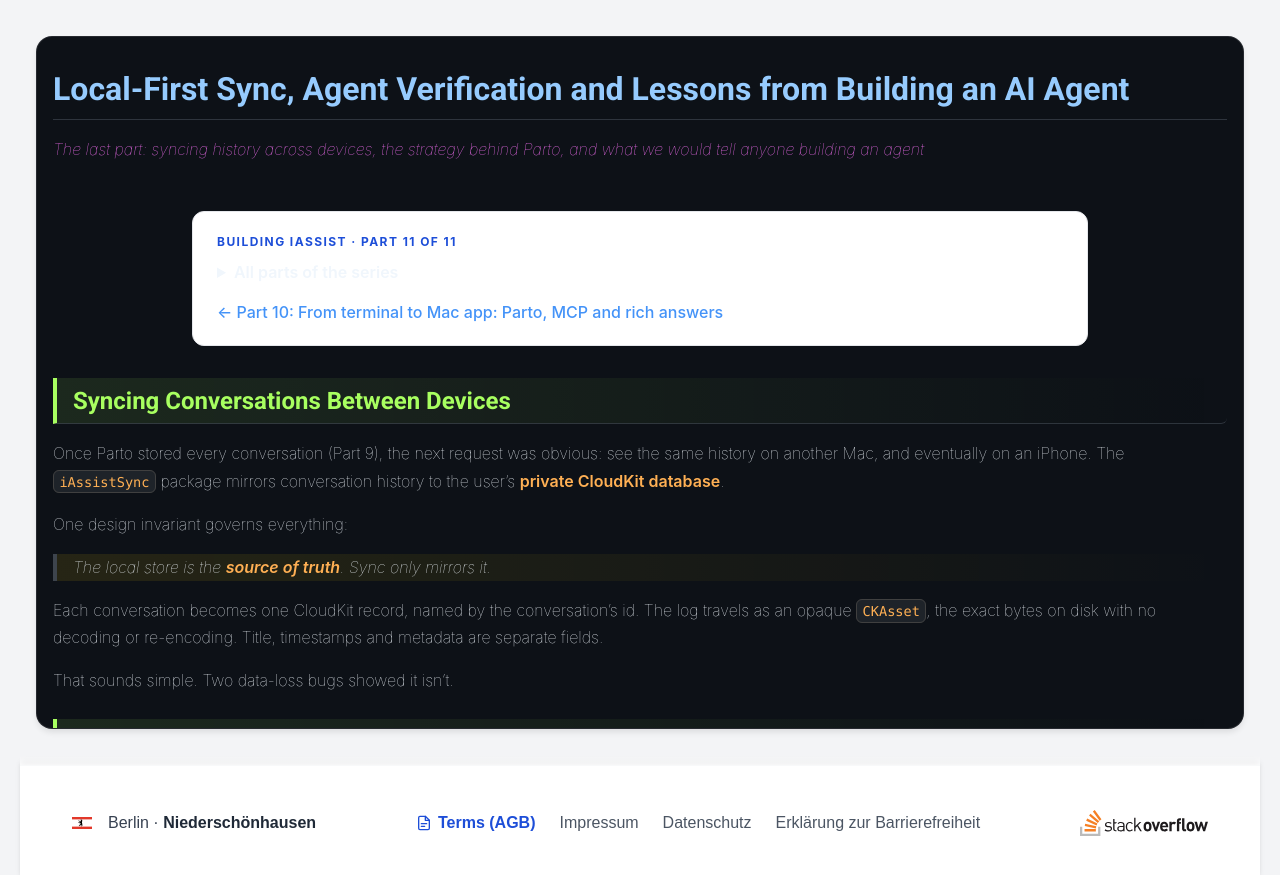
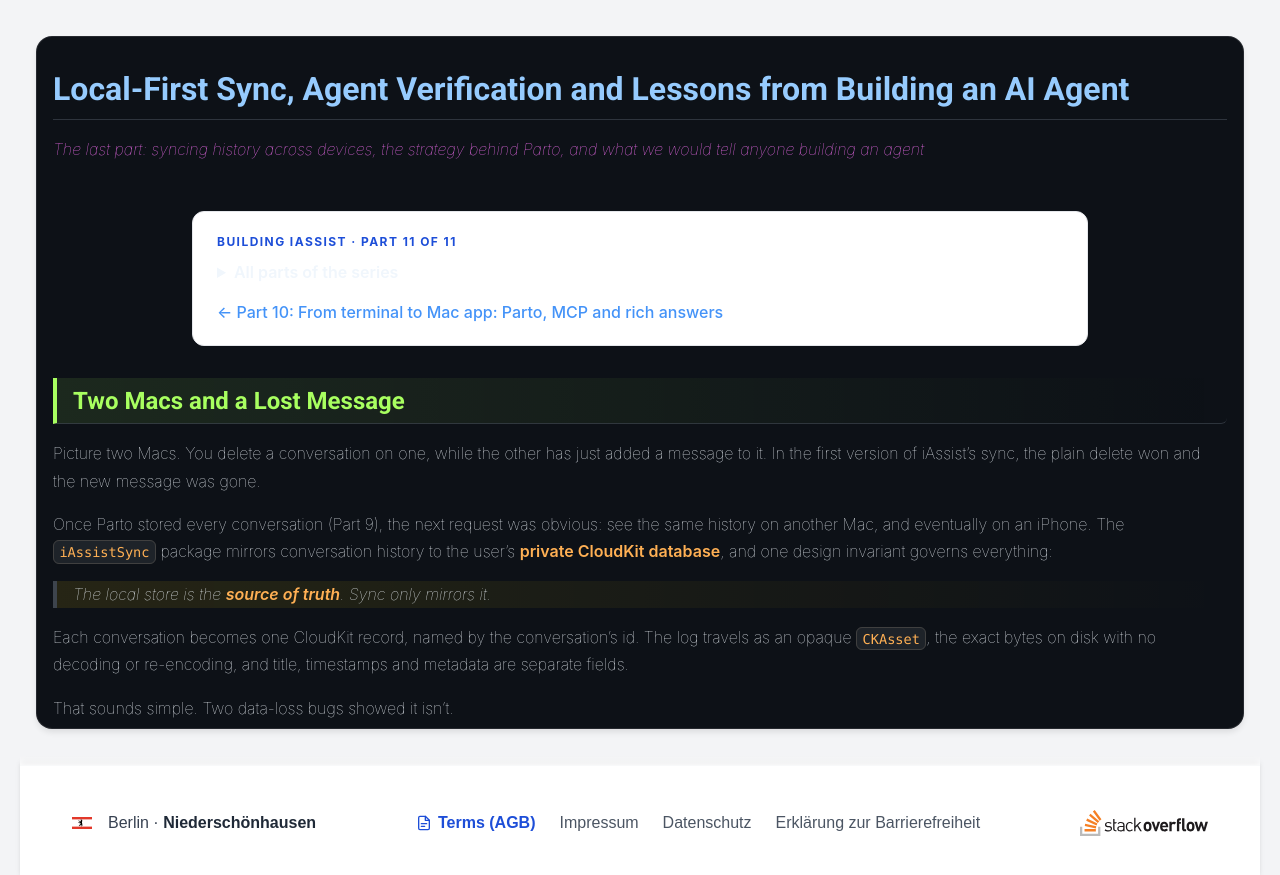
Before and after one commit to congruent-tech/congruent-tech.github.io, a Jekyll site: the page built from en/insights/ai/building-iassist/11-sync-strategy-and-lessons.markdown, in a window 1280 px wide. Shown: the top 875 px of the page. Built offline with Jekyll 4.4.1, drawn with Linux system fonts in a browser that asks for light colours; nearby versions of some CDN libraries; a style sheet for code colours, icons or effects is not loaded.

Commit message:
Rewrite Building iAssist part 11 for a more engaging read
Co-Authored-By: Claude Opus 5.5 <noreply@anthropic.com>

````diff
--- a/en/insights/ai/building-iassist/11-sync-strategy-and-lessons.markdown
+++ b/en/insights/ai/building-iassist/11-sync-strategy-and-lessons.markdown
@@ -16,23 +16,21 @@ description: "CloudKit sync with tombstones and hybrid logical clocks, why verif
 
 {% include iassist-series-nav.html %}
 
-## Syncing Conversations Between Devices
+## Two Macs and a Lost Message
 
-Once Parto stored every conversation (Part 9), the next request was obvious: see the same history on another Mac, and eventually on an iPhone. The `iAssistSync` package mirrors conversation history to the user's **private CloudKit database**.
+Picture two Macs. You delete a conversation on one, while the other has just added a message to it. In the first version of iAssist's sync, the plain delete won and the new message was gone.
 
-One design invariant governs everything:
+Once Parto stored every conversation (Part 9), the next request was obvious: see the same history on another Mac, and eventually on an iPhone. The `iAssistSync` package mirrors conversation history to the user's **private CloudKit database**, and one design invariant governs everything:
 
 > The local store is the **source of truth**. Sync only mirrors it.
 
-Each conversation becomes one CloudKit record, named by the conversation's id. The log travels as an opaque `CKAsset`, the exact bytes on disk with no decoding or re-encoding. Title, timestamps and metadata are separate fields.
+Each conversation becomes one CloudKit record, named by the conversation's id. The log travels as an opaque `CKAsset`, the exact bytes on disk with no decoding or re-encoding, and title, timestamps and metadata are separate fields.
 
 That sounds simple. Two data-loss bugs showed it isn't.
 
 ## Bug 1: Deletes That Destroy Newer Edits
 
-The first version deleted the cloud record when you deleted a conversation. Picture two Macs: you delete a conversation on one, while the other has just added a message to it. The plain delete wins and the new message is lost.
-
-The fix: a delete is a **tombstone**, a record with a `deletedAt` timestamp and no log. It goes through the same conflict rules as an edit:
+The fix for our two Macs: a delete becomes a **tombstone**, a record with a `deletedAt` timestamp and no log, and it goes through the same conflict rules as an edit:
 
 - A tombstone deletes locally **only if it is strictly newer** than the local edit.
 - Otherwise the edit wins and is pushed again, bringing the conversation back.
@@ -41,9 +39,9 @@ The fix: a delete is a **tombstone**, a record with a `deletedAt` timestamp and
 
 ## Bug 2: "Same Second" Is Not "Same Time"
 
-Conflicts are resolved by **last writer wins**. But what if two devices edit within the same second? The first fix broke the tie by comparing content hashes. A second adversarial review re-opened the bug with one sentence: *hash magnitude is not recency*. The tie was broken consistently, but not correctly. An older edit could beat a newer one.
+Conflicts are resolved by **last writer wins**. But what if two devices edit within the same second? The first fix broke the tie by comparing content hashes, and a second adversarial review re-opened the bug with one sentence: *hash magnitude is not recency*. The tie was being broken consistently, but not correctly, so an older edit could beat a newer one.
 
-The real fix is a **Hybrid Logical Clock** (HLC) per conversation. An HLC combines wall-clock time with a logical counter, so it moves forward even when two events share a timestamp, or when device clocks disagree slightly. Conflicts are now ordered by:
+The real fix is a **Hybrid Logical Clock** (HLC) per conversation. An HLC combines wall-clock time with a logical counter, so it moves forward even when two events share a timestamp or device clocks disagree slightly. Conflicts are now ordered by:
 
 ```text
 OrderingKey = (hlc, isLive, contentHash)
@@ -65,13 +63,13 @@ A critical analysis concluded that the goal is sound but two pieces don't work a
 - **Idle auto-claim** (any free Mac takes the job) was replaced by explicit ownership and approval by a present human. An agent with shell access shouldn't start work nobody is watching.
 - **Using an iCloud Drive folder as the working directory** was replaced by binding the job to a local folder on the Mac when it's claimed.
 
-There was also a deeper issue. A work queue makes the cloud an authoritative upstream, which turns the local-first invariant on its head. Claiming a job needs compare-and-swap semantics ("set status to processing only if it's still pending"), not last-writer-wins. The resulting roadmap starts small: first harden Mac-to-Mac sync, then a **read-only** iPhone viewer, and only then a queue.
+There was a deeper issue too. A work queue makes the cloud an authoritative upstream, which turns the local-first invariant on its head, and claiming a job needs compare-and-swap semantics ("set status to processing only if it's still pending"), not last-writer-wins. So the roadmap starts small: first harden Mac-to-Mac sync, then a **read-only** iPhone viewer, and only then a queue.
 
 ## The Strategy: Verification, Not Speed
 
-A Mac coding agent competes with very well-funded tools. Why would anyone use Parto? A strategy analysis tested three theses on their own:
+A Mac coding agent competes with very well-funded tools, so why would anyone use Parto? A strategy analysis tested three theses on their own, and each one failed:
 
-- **Speed through self-hosted open-weight models.** Renting GPUs doesn't beat buying tokens for one developer. The best open coding models are huge and need multi-GPU servers.
+- **Speed through self-hosted open-weight models.** Renting GPUs doesn't beat buying tokens for one developer, and the best open coding models are huge and need multi-GPU servers.
 - **Workflows on cheap, fast models.** Others already ship parallel agents, and combinators are easy to copy.
 - **User-owned context and memory.** Valuable, but memory is quickly becoming a commodity.
 
@@ -79,15 +77,15 @@ None holds up alone. The intersection does:
 
 > A native Mac coding cockpit that runs cheap, fast, open-weight candidates, **verifies every one against your real local toolchain** (compile, type-check, test, lint), ranks them by real execution results, and shows the whole process as an inspectable, reproducible artifact you own.
 
-The key point is reliability. Per-step reliability compounds: an agent that is 90% reliable per step succeeds only about 59% of the time over five steps. Weaker models make each step less reliable, so adding more steps makes things *worse*, unless something catches the failures. A verifier that runs your real tests catches them. A cloud service doesn't have your toolchain. That's the one claim a local app can make that a cloud tool structurally can't.
+The argument comes down to arithmetic. Per-step reliability compounds: an agent that is 90% reliable per step succeeds only about 59% of the time over five steps. Weaker models make each step less reliable, so adding more steps makes things *worse*, unless something catches the failures. A verifier that runs your real tests catches them, and a cloud service doesn't have your toolchain. That's the one claim a local app can make that a cloud tool structurally can't.
 
-This connects directly to Part 8: the critic got good only when it judged **real execution evidence**. Verification is the same idea, scaled up into a product.
+It's also Part 8 all over again. The critic got good only when it judged **real execution evidence**, and verification is the same idea scaled up into a product.
 
 ## Auditing Ourselves
 
-In July 2026 a structured audit reviewed the codebase (the loop, security, tests, UX) with adversarial critics checking the conclusions. It found real problems, and fixing them became the August "loop resilience" work:
+In July 2026 a structured audit reviewed the codebase (the loop, security, tests, UX), with adversarial critics checking the conclusions. It found real problems, and fixing them became the August "loop resilience" work:
 
-- A failed turn used to **discard its whole transcript**, while its file edits stayed on disk. The conversation was silently out of sync with the filesystem. Turns now preserve their work on failure and report an honest outcome.
+- A failed turn used to **discard its whole transcript** while its file edits stayed on disk, leaving the conversation silently out of sync with the filesystem. Turns now preserve their work on failure and report an honest outcome.
 - The loop couldn't be **stopped**. Now `Esc` stops it cleanly (Part 2).
 - Compaction counted **messages**, not tokens, and could only run after a turn. It moved into the loop, measured in tokens (Part 7).
 - A local-model request had **no timeout set**, so slow generation was cut off by the 60-second default.
@@ -98,7 +96,7 @@ The audit also corrected itself: one supposed gap (tool-call pairing after compa
 
 1. **The loop is small; the guards are the product.** Non-progress detection, truncation handling and honest outcomes matter more than the loop itself.
 2. **Never pretend.** Unknown context windows, estimated tokens and failed sub-agents must be reported as such.
-3. **Write error messages for the model.** Naming the likely cause halves the number of retries.
+3. **Write error messages for the model.** Name the likely cause, and it stops guessing.
 4. **Context is the scarcest resource.** Sub-agents, compaction and tool-based memory all exist to protect it.
 5. **Derive the prompt from reality.** Build it from the agent's real capabilities, and tell a limited agent what it can't do.
 6. **Treat everything the model produces as untrusted.** Shell commands, HTML and paths alike.
````
